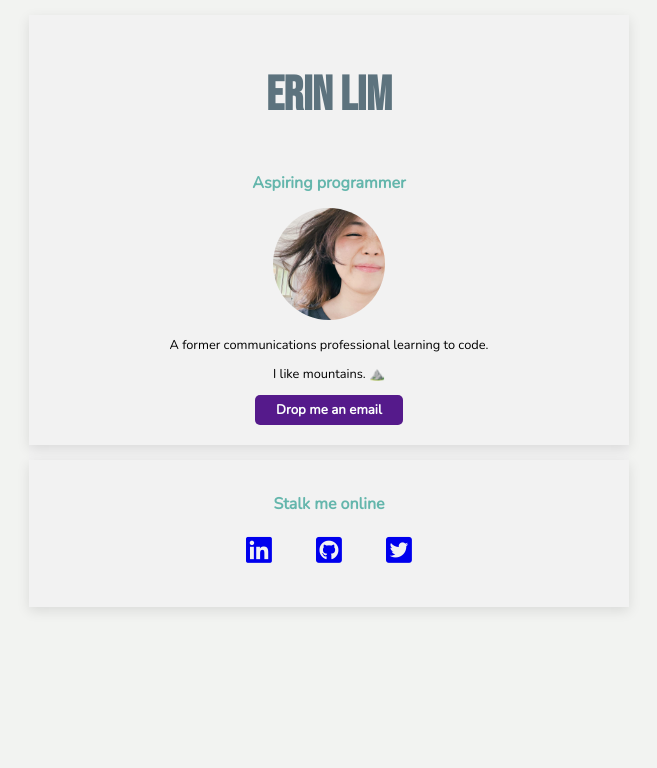
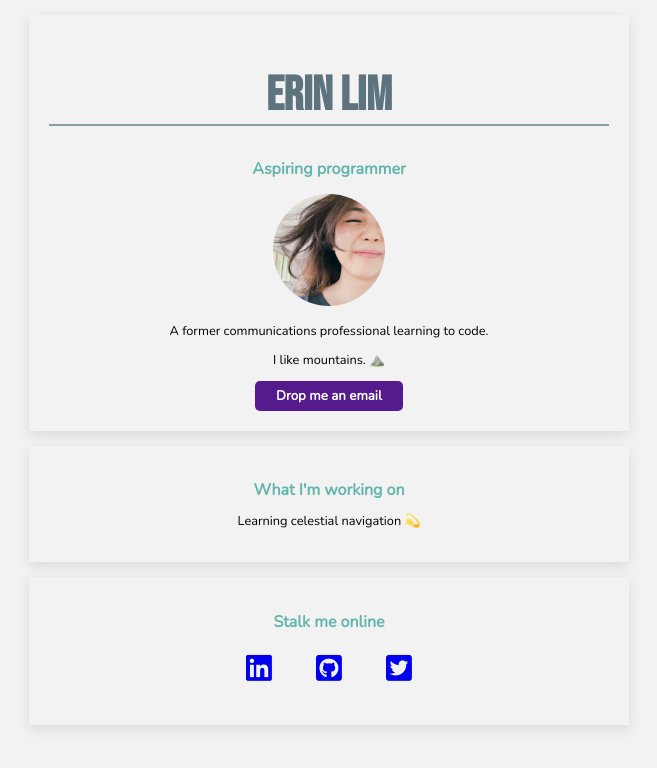
Before and after one commit to eztree/Le-Wagon-Profile-Page, a plain HTML site: page index.html in a window 1280 px wide. Shown: the whole page, without its empty margins (311-968 px from the left). Drawn offline with nearby package versions, Linux system fonts and the light colour scheme.

Commit message:
Added border bottom to h1 and new card

```diff
--- a/index.html
+++ b/index.html
@@ -19,6 +19,11 @@
       <form action="mailto:erin@gmail.com">
         <input class="btn-design" type="submit" value="Drop me an email">
       </form>
+    </div>
+
+    <div class="card">
+      <h2>What I'm working on</h2>
+      <p>Learning celestial navigation 💫</p>
     </div>
 
     <div class="card">
--- a/style.css
+++ b/style.css
@@ -13,7 +13,7 @@ h1 {
   font-family: 'Bebas Neue', sans-serif;
   color: #5D737E;
   font-size: 3rem;
-  padding-bottom: 1rem;
+  border-bottom: 2px solid hsl(200,15%,60%);
 }
 
 h2 {
```
